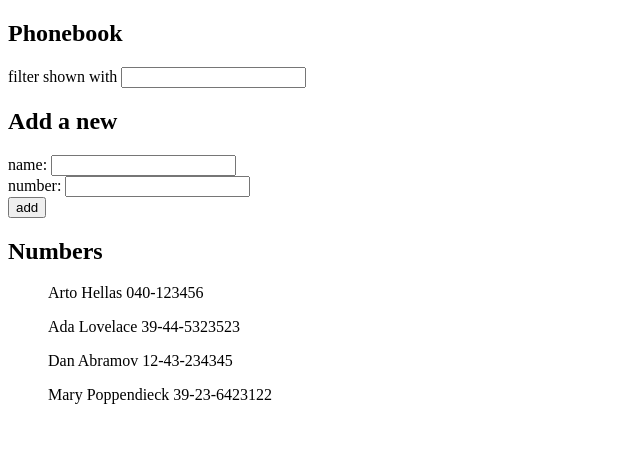
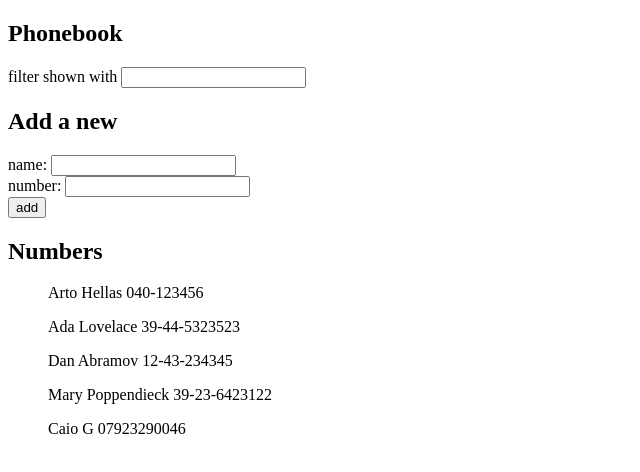
Before and after one commit to caio-garcia/FSO2022-Full-Stack-Open-2022, a React (Create React App) app in the folder part2/phonebook/: page / in a window 1280 px wide. Shown: the top 472 px of the page, without its empty margins (0-640 px from the left). Built offline with nearby package versions, Linux system fonts and the light colour scheme; data requests are answered from the project's data file.

Commit message:
Exercises 2.15 2.16

```diff
--- a/part2/phonebook/db.json
+++ b/part2/phonebook/db.json
@@ -19,6 +19,11 @@
       "name": "Mary Poppendieck",
       "number": "39-23-6423122",
       "id": 4
+    },
+    {
+      "name": "Caio G",
+      "number": "07923290046",
+      "id": 5
     }
   ]
 }
--- a/part2/phonebook/src/App.js
+++ b/part2/phonebook/src/App.js
@@ -1,4 +1,5 @@
-import axios from "axios";
+import services from "./services/services";
+
 import { useState, useEffect } from "react";
 import { NewNumber } from "./components/NewNumber";
 import { Numbers } from "./components/Numbers";
@@ -11,9 +12,7 @@ const App = () => {
   const [newName, setNewName] = useState("");
 
   useEffect(() => {
-    axios.get("http://localhost:3001/persons").then((response) => {
-      setPersons(response.data);
-    });
+    services.getAll().then((firstUpload) => setPersons(firstUpload));
   }, []);
 
   function handleSubmit(e) {
@@ -26,6 +25,7 @@ const App = () => {
       window.alert(`${newName.name} already exists!`);
     } else {
       setPersons([...persons, newName]);
+      services.addOne(newName);
     }
   }
 
--- /dev/null
+++ b/part2/phonebook/src/services/services.js
@@ -0,0 +1,25 @@
+import axios from "axios";
+
+const baseUrl = "http://localhost:3001/persons";
+
+const getAll = () => {
+  const request = axios.get(baseUrl);
+  return request.then((response) => response.data);
+};
+
+const addOne = (newObject) => {
+  const request = axios.post(baseUrl, newObject);
+  return request.then((response) => response.data);
+};
+
+const updateOne = (id, updatedObject) => {
+  const request = axios.patch(`${baseUrl}/${id}`, updatedObject);
+  return request.then((response) => response.data);
+};
+
+const deleteOne = (id) => {
+  const request = axios.delete(`${baseUrl}/${id}`);
+  return request.then((response) => response);
+};
+
+export default { getAll, addOne, updateOne, deleteOne };
```
